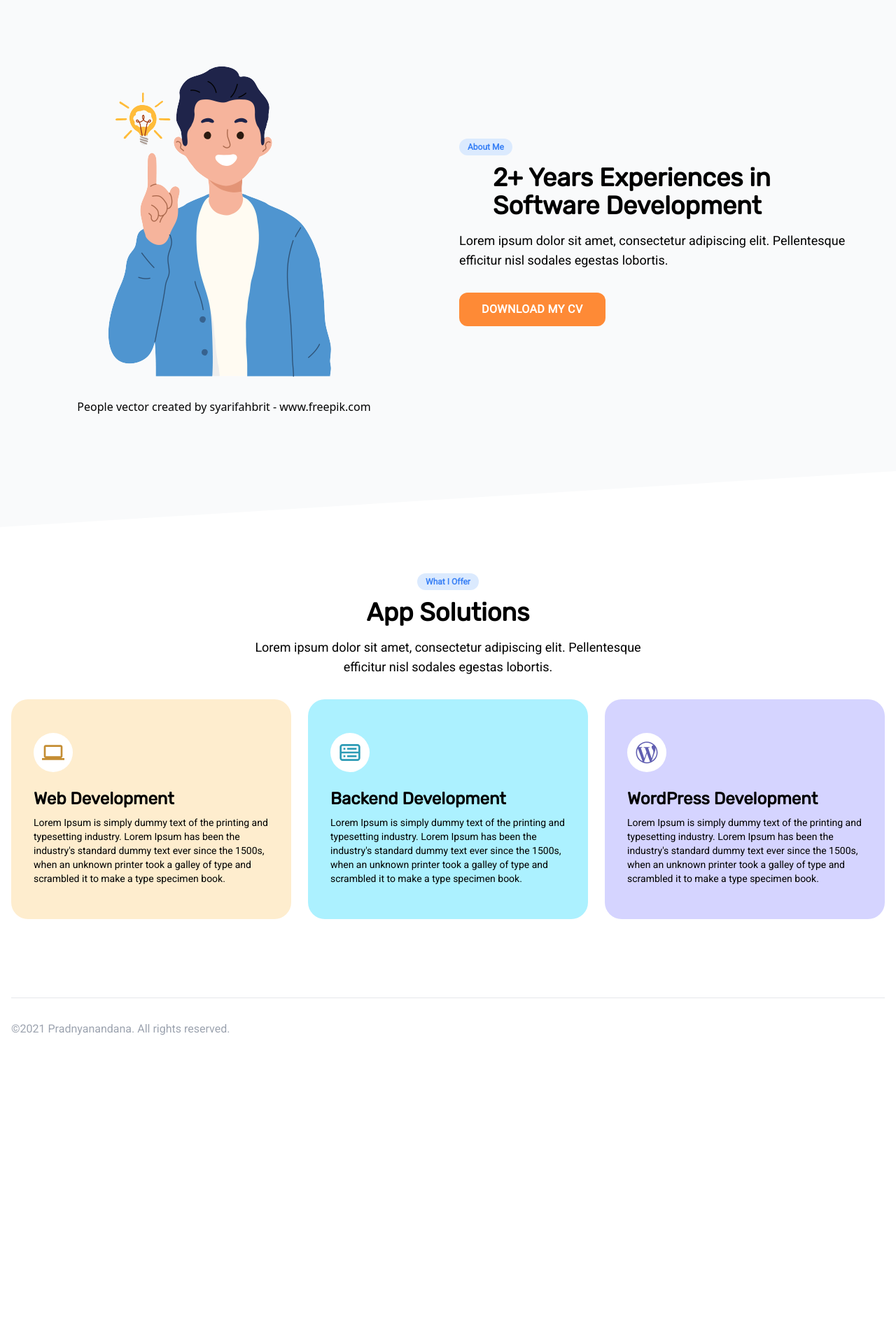
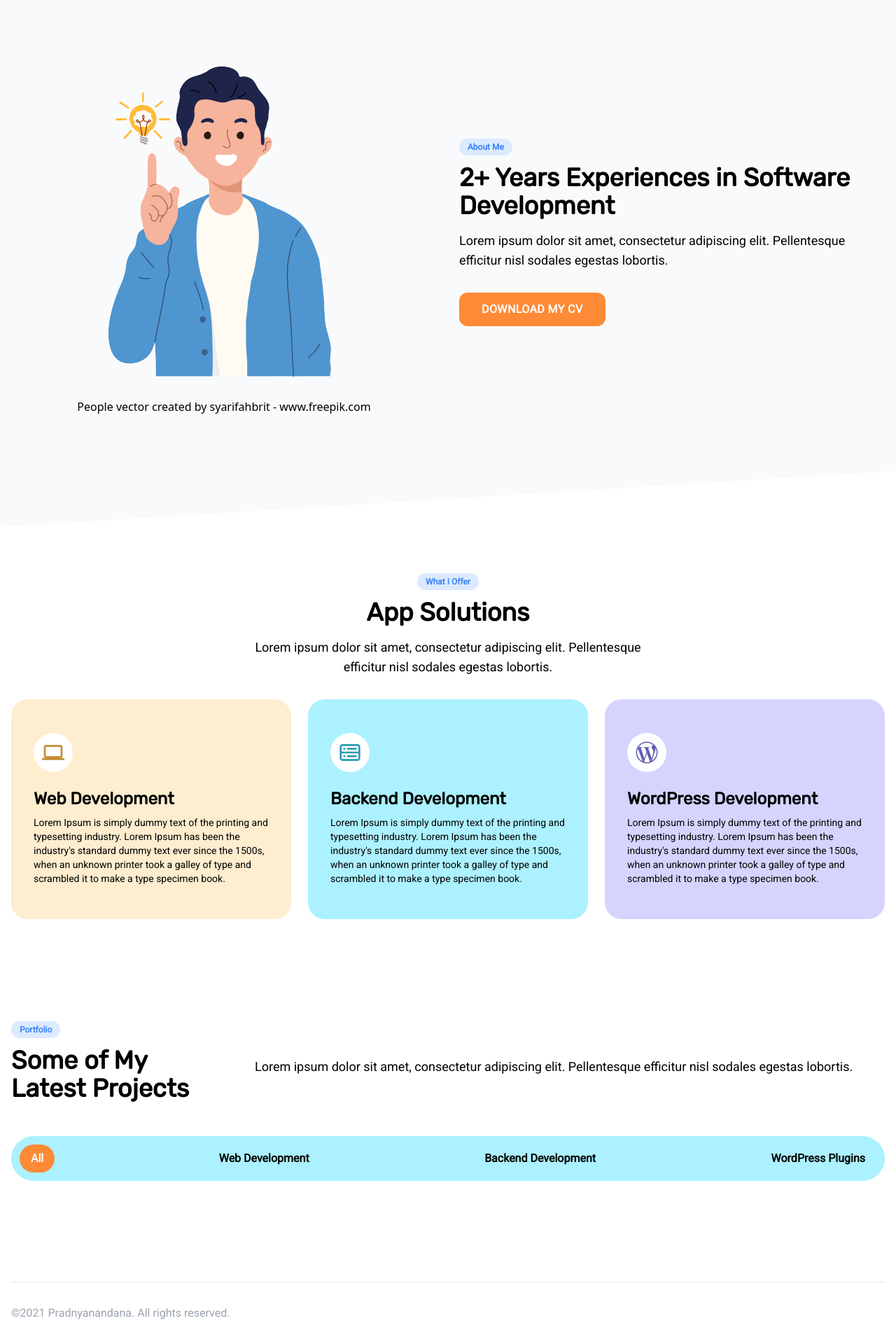
Before and after one commit to pradnyanandana/portfolio, a React (Create React App) app: page / in a window 1280 px wide. Shown: the part 811-2731 px from the top of the page at 70% size. Before the commit the page ends 2325 px from the top, so only its background shows below. Built offline with nearby package versions, Linux system fonts and the light colour scheme.

Commit message:
Project section

```diff
--- a/src/component/footer/Footer.js
+++ b/src/component/footer/Footer.js
@@ -4,8 +4,8 @@ const Footer = (props) => {
     return (
         <footer className="bg-white" aria-labelledby="footerHeading">
             <div className="container mx-auto px-2 md:px-4">
-                <div className="my-8 border-t border-gray-200 pt-8 md:flex md:items-center md:justify-between">
-                    <p className="mt-8 text-base text-gray-400 md:mt-0 md:order-1 font-roboto">
+                <div className="my-8 border-t border-gray-200 pt-8 lg:flex lg:items-center lg:justify-between">
+                    <p className="mt-8 text-base text-gray-400 md:mt-0 md:order-1 font-roboto text-center">
                         ©2021 Pradnyanandana. All rights reserved.
                     </p>
                 </div>
--- a/src/component/section/About.js
+++ b/src/component/section/About.js
@@ -18,7 +18,7 @@ const About = (props) => {
                             <div className="w-full text-center lg:text-left">
                                 <div className="mx-auto mb-8 lg:mx-0">
                                     <span class="inline-block text-xs py-1 px-3 text-blue-500 font-semibold font-roboto bg-blue-100 rounded-xl wow animate__ animate__fadeInUp animated visible">About Me</span>
-                                    <h2 class="max-w-lg mx-auto mb-4 text-3xl xl:text-4xl my-3 font-bold font-rubik wow animate__ animate__fadeInUp animated animated visible">
+                                    <h2 class="mx-auto mb-4 text-3xl xl:text-4xl my-3 font-bold font-rubik wow animate__ animate__fadeInUp animated animated visible">
                                         <span>2+ Years Experiences in Software Development</span>
                                     </h2>
                                     <p class="text-lg text-blueGray-400 font-roboto wow animate__ animate__fadeInUp animated animated visible">Lorem ipsum dolor sit amet, consectetur adipiscing elit. Pellentesque efficitur nisl sodales egestas lobortis.</p>
--- a/src/component/section/Hero.js
+++ b/src/component/section/Hero.js
@@ -23,19 +23,19 @@ const Hero = (props) => {
                 <div className="flex h-full flex-col-reverse justify-center sm:flex-row items-center -mx-3">
                     <div className="w-full sm:w-2/5 px-3">
                         <div className="max-w-lg sm:max-w-md mx-auto sm:mx-0 mb-8 text-center sm:text-left">
-                            <h2 className="text-3xl xl:text-6xl mb-4 leading-tight lg:leading-tight font-bold font-rubik wow animate__ animate__fadeIn animated visible">
+                            <h2 className="text-3xl xl:text-6xl mb-4 leading-tight xl:leading-tight font-bold font-rubik wow animate__ animate__fadeIn animated visible">
                                 Hi, I'm Pradnya. <br/>a Professional <TextLoop>{rotatingText.map((text, index) => (<span key={`rotating-text-${index}`} className="bg-orange-500 rounded-xl text-white px-3">{text}</span>))}</TextLoop> Developer.
                             </h2>
                         </div>
                     </div>
                     <div className="w-full sm:w-3/5 px-3 mb-12 sm:mb-0">
                         <div className="flex items-center justify-end">
-                            <Lottie
+                            {/* <Lottie
                                 options={defaultOptions}
                                 height={"auto"}
                                 width={"100%"}
                                 style={{marginLeft: "auto", marginRight: 0}}
-                            />
+                            /> */}
                         </div>
                     </div>
                 </div>
--- a/src/component/section/Project.js
+++ b/src/component/section/Project.js
@@ -2,7 +2,37 @@ import React from "react";
 
 const Project = (props) => {
     return (
-        <div></div>
+        <section id="service" className="pt-16 pb-20">
+            <div className="container px-2 md:px-4 mx-auto text-center sm:text-left">
+                <div className="flex flex-col sm:flex-row sm:items-center mb-8">
+                    <div className="w-full sm:w-4/12 lg:w-3/12">
+                        <span class="inline-block text-xs py-1 px-3 text-blue-500 font-semibold font-roboto bg-blue-100 rounded-xl wow animate__ animate__fadeInUp animated visible">Portfolio</span>
+                        <h2 class="mx-auto mb-4 text-3xl xl:text-4xl font-rubik my-3 font-bold font-heading wow animate__ animate__fadeInUp animated animated visible">
+                            <span>Some of My Latest Projects</span>
+                        </h2>
+                    </div>
+                    <div className="w-full sm:w-8/12 lg:w-9/12 sm:ml-12">
+                        <p class="mx-auto text-lg text-blueGray-400 font-roboto wow animate__ animate__fadeInUp animated animated visible">Lorem ipsum dolor sit amet, consectetur adipiscing elit. Pellentesque efficitur nisl sodales egestas lobortis.</p>
+                    </div>
+                </div>
+                <div className="project-filters text-center mb-8 rounded-full md:p-3 md:bg-blue-500-transparent">
+                    <ul className="filters block md:flex md:flex-wrap md:justify-between">
+                        <li className="btn inline-block rounded-xl">
+                            <a className="block text-base text-center font-semibold font-roboto rounded-3xl py-2 px-4 text-white bg-orange-500 hover:bg-yellow-600">All</a>
+                        </li>
+                        <li className="btn inline-block rounded-xl">
+                            <a className="block text-base text-center font-semibold font-roboto rounded-3xl py-2 px-4">Web Development</a>
+                        </li>
+                        <li className="btn inline-block rounded-xl">
+                            <a className="block text-base text-center font-semibold font-roboto rounded-3xl py-2 px-4">Backend Development</a>
+                        </li>
+                        <li className="btn inline-block rounded-xl">
+                            <a className="block text-base text-center font-semibold font-roboto rounded-3xl py-2 px-4">WordPress Plugins</a>
+                        </li>
+                    </ul>
+                </div>
+            </div>
+        </section>
     )
 }
 
--- a/src/component/section/Service.js
+++ b/src/component/section/Service.js
@@ -5,7 +5,7 @@ import {CgDatabase} from "react-icons/cg";
 
 const Service = (props) => {
     return (
-        <section id="service" className="pt-16 pb-20" id="key-features">
+        <section id="service" className="pt-16 pb-20">
             <div className="container px-2 md:px-4 mx-auto">
                 <div class="text-center mb-8">
                     <span class="inline-block text-xs py-1 px-3 text-blue-500 font-semibold font-roboto bg-blue-100 rounded-xl wow animate__ animate__fadeInUp animated visible">What I Offer</span>
```
